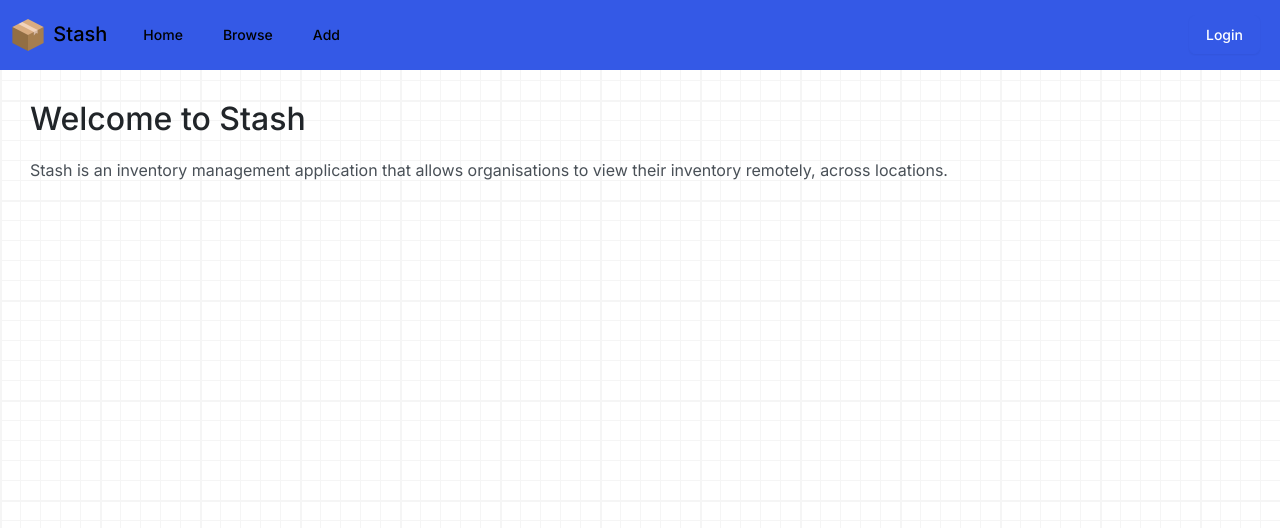
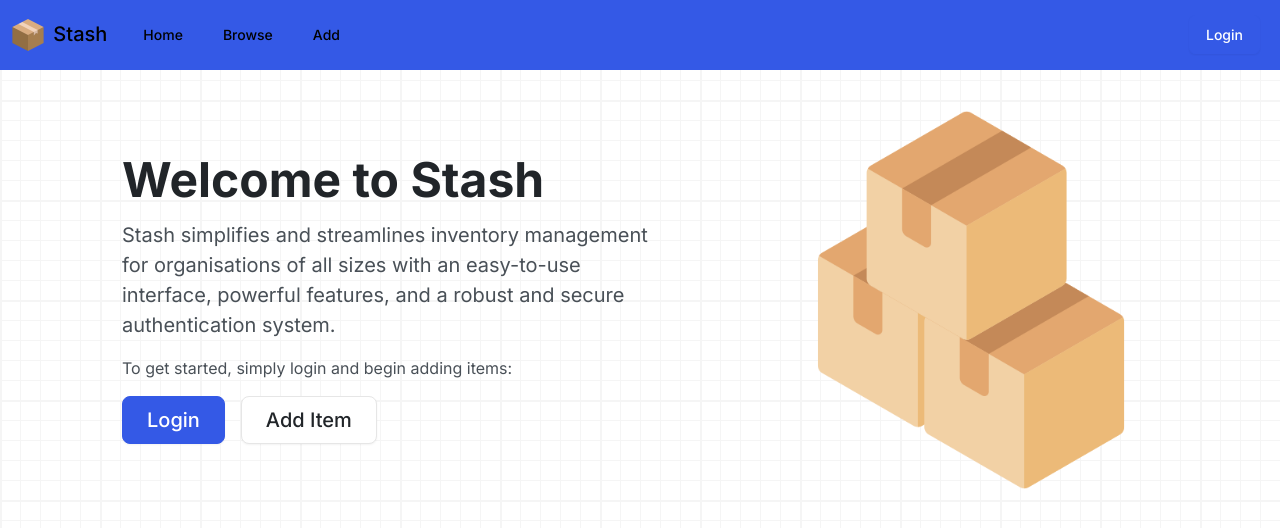
Before and after one commit to thomasmcr/SED-Assignment, a FastAPI app: page / in a window 1280 px wide. Shown: the top 528 px of the page. Run offline with FastAPI, Linux system fonts and the light colour scheme; some libraries are stand-ins or nearby versions.

Commit message:
Added splash page

```diff
--- a/src/templates/components/navbar.html
+++ b/src/templates/components/navbar.html
@@ -1,7 +1,7 @@
 <nav class="navbar navbar-expand-lg bg-primary" data-bs-theme="dark">
   <div class="container-fluid">
     <a class="navbar-brand" href="/">
-      <img src="{{ url_for('static', path='/images/box.png') }}" alt="" width="32" height="32" style="margin-right: 4px">
+      <img src="{{ url_for('static', path='/images/box.png') }}" alt="" width="32" height="32" style="margin-right: 4px" loading="lazy">
       Stash
     </a>
     <button class="navbar-toggler" type="button" data-bs-toggle="collapse" data-bs-target="#navbarColor01" aria-controls="navbarColor01" aria-expanded="false" aria-label="Toggle navigation">
--- a/src/templates/pages/add.html
+++ b/src/templates/pages/add.html
@@ -1,8 +1,8 @@
 {% extends "layout.html" %}
 {% block title %}Add{% endblock %}
 {% block content %}
-    <h2 class="h2" style="margin-bottom: 20px;">Add Item</h2>
-    <form onsubmit="addItem(event)" style="max-width: 50rem;" novalidate>
+    <h2 class="h2" style="margin-bottom: 20px;">Add Item <i class="bi bi-plus-circle" style="position: relative; top: -2px;"></i></h2>
+    <form onsubmit="addItem(event)" style="max-width: 75rem;" novalidate>
         <div id="add-alert-wrapper"></div>
         <div class="mb-3">
             <label for="input-name" class="form-label">Name</label>
@@ -15,7 +15,7 @@
         </div>
         <div class="mb-3">
             <label for="input-description" class="form-label">Description</label>
-            <textarea class="form-control" id="input-description" aria-describedby="description-help" name="description" rows=5 required></textarea>
+            <textarea class="form-control" id="input-description" aria-describedby="description-help" name="description" rows=7 required></textarea>
             <div class="invalid-feedback" data-for="input-description"></div>
             <div id="description-help" class="form-text">Add information about the item, including key features and location.</div>
         </div>
--- a/src/templates/pages/browse.html
+++ b/src/templates/pages/browse.html
@@ -1,7 +1,7 @@
 {% extends "layout.html" %}
 {% block title %}Home{% endblock %}
 {% block content %}
-    <h2 class="h2" style="margin-bottom: 20px;">Browse Inventory</h2>
+    <h2 class="h2" style="margin-bottom: 20px;">Browse Inventory <i class="bi bi-search"></i></h2>
     <form id="search-form" onsubmit="getItems(event)" style="display: flex; align-items: center; width: 30rem;">
         <input type="text" id="search" class="form-control" style="margin-right: 6px;" placeholder="Search items...">
         <button type="submit" class="btn btn-primary" style="margin-right: 24px;">Search</button>
--- a/src/templates/pages/home.html
+++ b/src/templates/pages/home.html
@@ -2,9 +2,28 @@
 {% block title %}Home{% endblock %}
 {% block content %}
 
-  <h2 class="h2" style="margin-bottom: 20px;">Welcome to Stash</h2>
-  <p>
-    Stash is an inventory management application that allows organisations to view their inventory remotely, across locations.
-  </p>
+<div class="container" style="margin-left: 5rem !important; margin-right: 0 !important;">
+  <div class="row align-items-center g-5">
+    <div class="col-lg-6 d-flex flex-column justify-content-center">
+      <h1 class="display-5 fw-bold lh-1 mb-3">Welcome to Stash</h1>
+      <p class="lead">
+        Stash simplifies and streamlines inventory management for organisations of all sizes with
+        an easy-to-use interface, powerful features, and a robust and secure authentication system.
+      </p>
+      <p>To get started, simply login and begin adding items: </p>
+      <div class="d-grid gap-2 d-md-flex justify-content-md-start">
+        <button type="button" class="btn btn-primary btn-lg px-4 me-md-2" data-bs-toggle="modal" data-bs-target="#loginModal">
+          Login
+        </button>
+        <a href="/add" class="btn btn-secondary btn-lg px-4">Add Item</a>
+      </div>
+    </div>
+    <div class="col-lg-6 d-flex align-items-center">
+      <img src="{{ url_for('static', path='/images/box-stack.png') }}" class="img-fluid mx-auto" alt="Bootstrap Themes" width="400" height="400" loading="lazy">
+    </div>
+  </div>
+</div>
+
+
 
 {% endblock %}
```
Also changed, not shown: src/static/javascript/browse.js (+6 -1 lines), database.db, src/static/images/box-stack.png (added).
